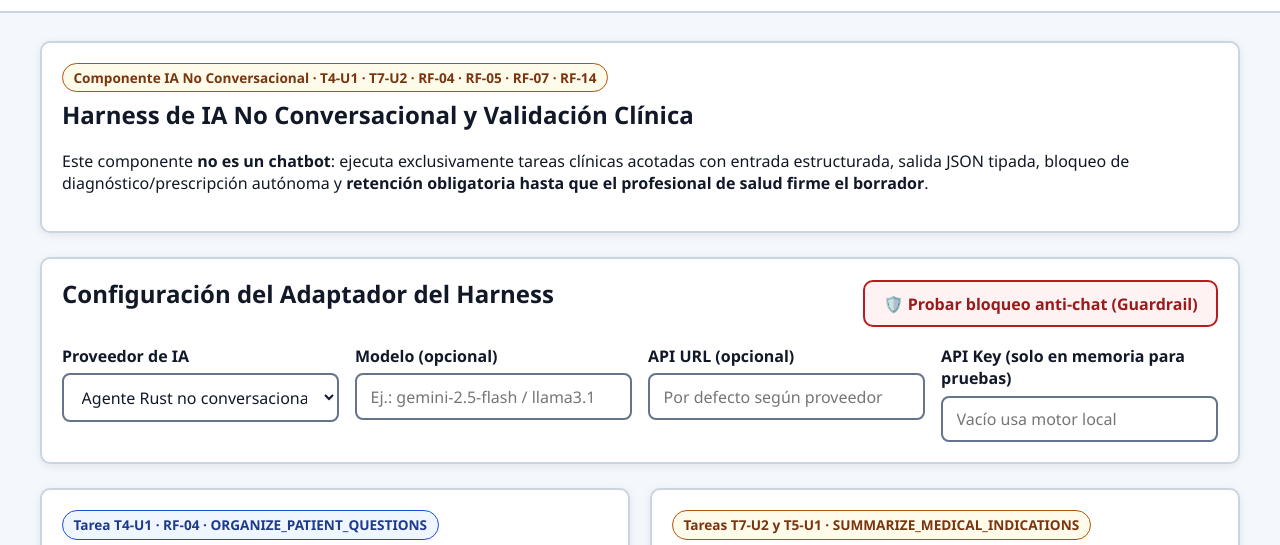
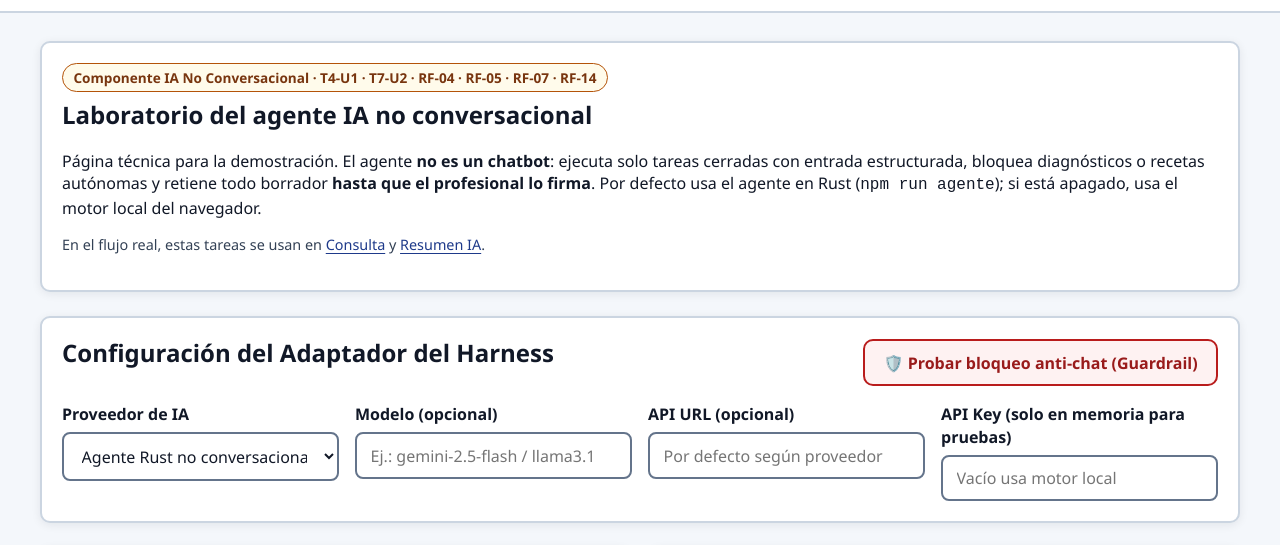
Before and after one commit to JhonnyCCM/SaludSinBarreras_G2, an Astro site: page /ia-harness in a window 1280 px wide. Shown: the part 185-730 px from the top of the page. Built offline with nearby package versions, Linux system fonts and the light colour scheme; Astro itself is replaced by a stand-in of ours.

Commit message:
refactor(ia): presentar el harness como laboratorio técnico del agente

```diff
--- a/src/pages/ia-harness.astro
+++ b/src/pages/ia-harness.astro
@@ -3,17 +3,19 @@ import BaseLayout from '../layouts/BaseLayout.astro';
 ---
 
 <BaseLayout
-  title="Harness de IA No Conversacional y Firma Médica"
+  title="Laboratorio del agente IA"
   description="Demostración del Harness de IA No Conversacional para SaludSinBarreras: tareas cerradas, guardrails clínicos y aprobación obligatoria del profesional (RF-05, RF-07, RF-14)."
 >
   <section class="card mb-3">
     <span class="badge badge-warning mb-1">Componente IA No Conversacional · T4-U1 · T7-U2 · RF-04 · RF-05 · RF-07 · RF-14</span>
-    <h1>Harness de IA No Conversacional y Validación Clínica</h1>
+    <h1>Laboratorio del agente IA no conversacional</h1>
     <p>
-      Este componente <strong>no es un chatbot</strong>: ejecuta exclusivamente tareas clínicas acotadas
-      con entrada estructurada, salida JSON tipada, bloqueo de diagnóstico/prescripción autónoma y
-      <strong>retención obligatoria hasta que el profesional de salud firme el borrador</strong>.
+      Página técnica para la demostración. El agente <strong>no es un chatbot</strong>: ejecuta solo tareas
+      cerradas con entrada estructurada, bloquea diagnósticos o recetas autónomas y retiene todo borrador
+      <strong>hasta que el profesional lo firma</strong>. Por defecto usa el agente en Rust
+      (<code>npm run agente</code>); si está apagado, usa el motor local del navegador.
     </p>
+    <p class="form-hint">En el flujo real, estas tareas se usan en <a href="/profesional/consulta">Consulta</a> y <a href="/profesional/resumen">Resumen IA</a>.</p>
   </section>
 
   <!-- Panel de Configuración del Adaptador y Prueba Anti-Chat -->
```
